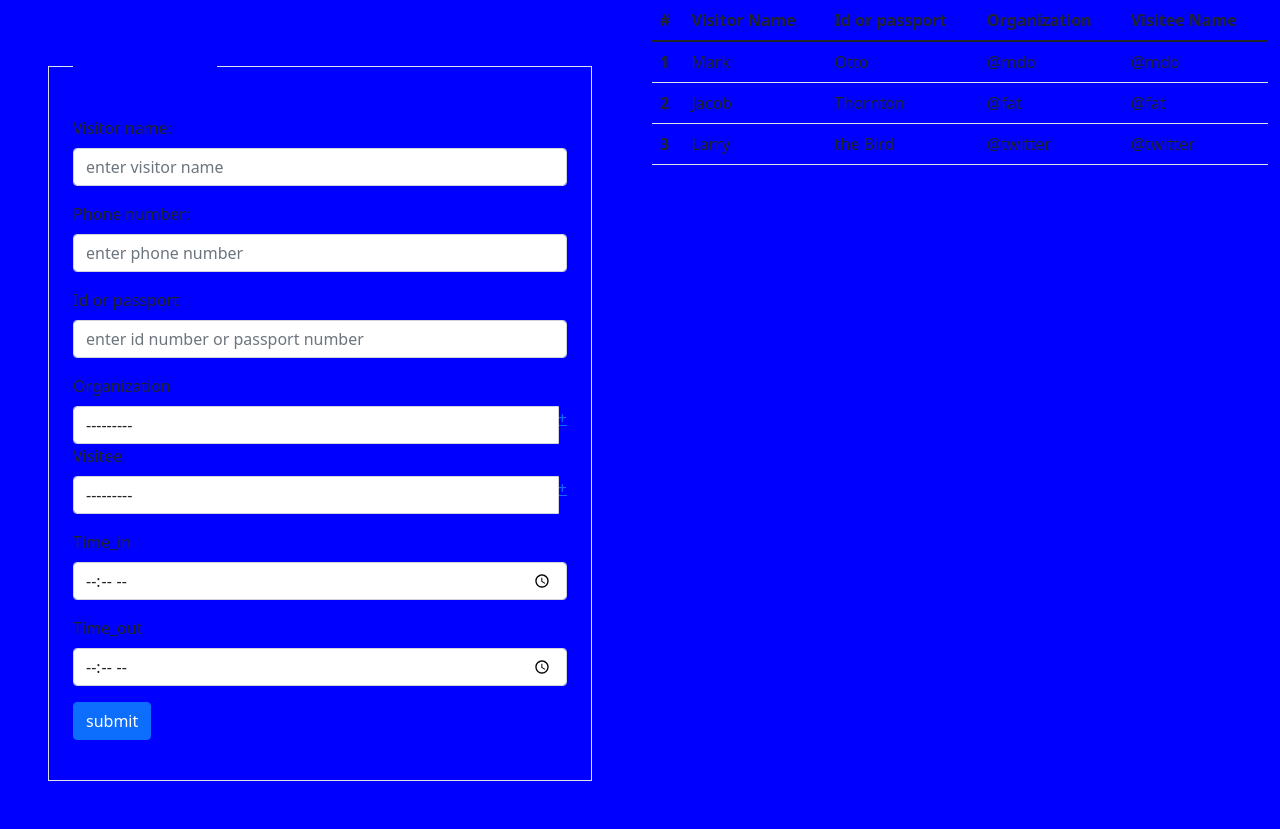
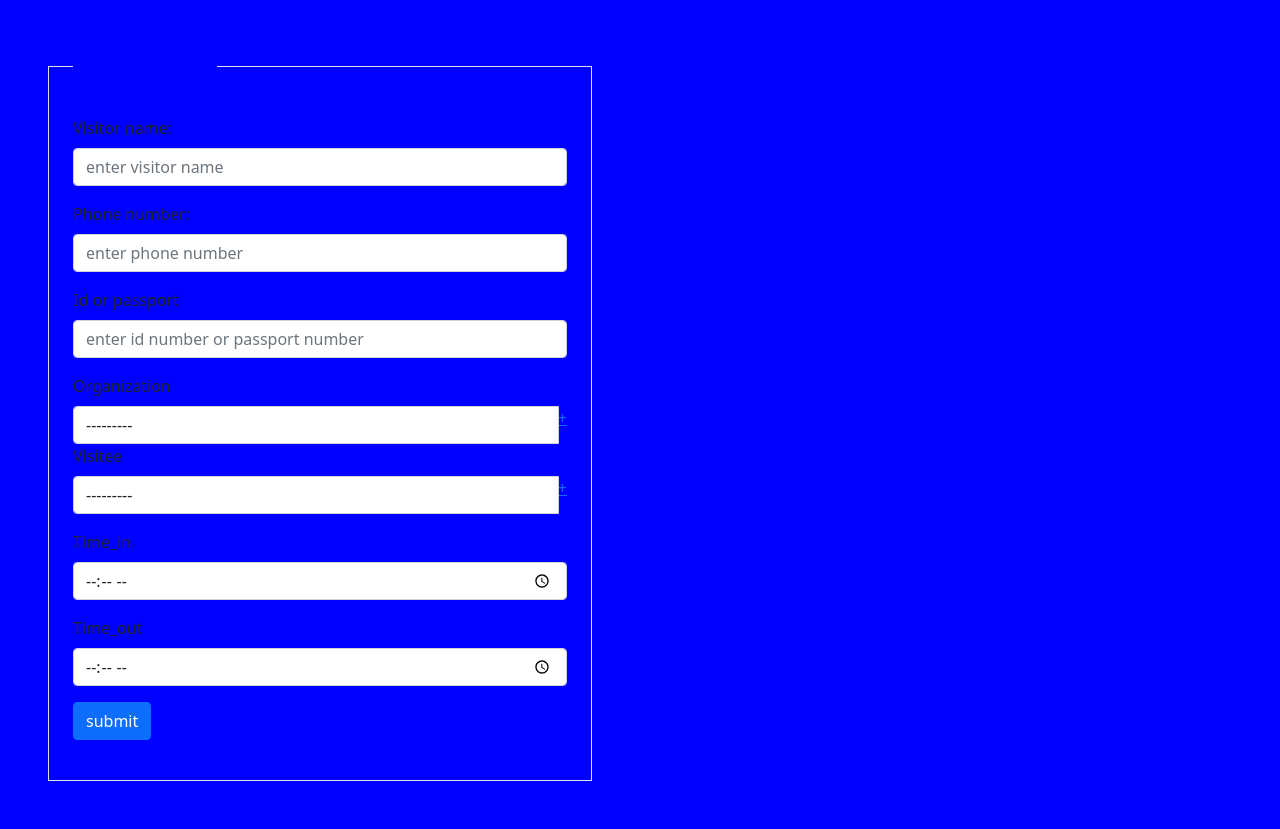
Before and after one commit to SJChesire/visitorlogbook, a Django app: page / in a window 1280 px wide. Run offline with Django 4.2, Linux system fonts and the light colour scheme; data that the repository does not hold is empty.

Commit message:
add visitor

```diff
--- a/records/templates/records/visitor.html
+++ b/records/templates/records/visitor.html
@@ -37,7 +37,7 @@
 
 <div class="row">
     <div class="col-6 p-5">
-       <form action =" " method="post" id="Visitor book">
+       <form action=" " id="visitors_book">
            <fieldset class ="border p-4">
                <legend class="w-auto" id="legends">Visitors form</legend>
                {% csrf_token %}
@@ -104,42 +104,7 @@
     </div>
 
 
-    <div class="col-6">
-        <table class="table table-hover">
-  <thead>
-    <tr>
-        <th scope="col">#</th>
-        <th scope="col">Visitor Name</th>
-        <th scope="col">Id or passport</th>
-        <th scope="col">Organization</th>
-        <th scope="col">Visitee Name</th>
-    </tr>
-  </thead>
-  <tbody>
-    <tr>
-      <th scope="row">1</th>
-        <td>Mark</td>
-        <td>Otto</td>
-        <td>@mdo</td>
-        <td>@mdo</td>
-    </tr>
-    <tr>
-        <th scope="row">2</th>
-        <td>Jacob</td>
-        <td>Thornton</td>
-        <td>@fat</td>
-        <td>@fat</td>
 
-    </tr>
-    <tr>
-        <th scope="row">3</th>
-        <td>Larry</td>
-        <td>the Bird</td>
-        <td>@twitter</td>
-        <td>@twitter</td>
-    </tr>
-  </tbody>
-</table>
         {{visitors}}
     </div>
 
```
